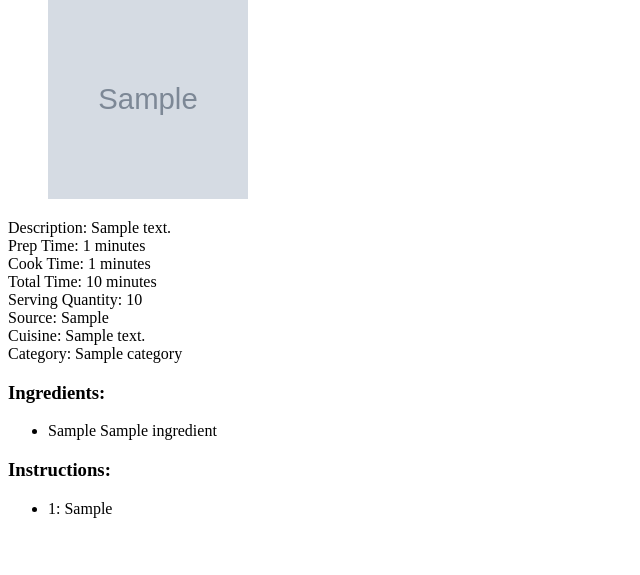
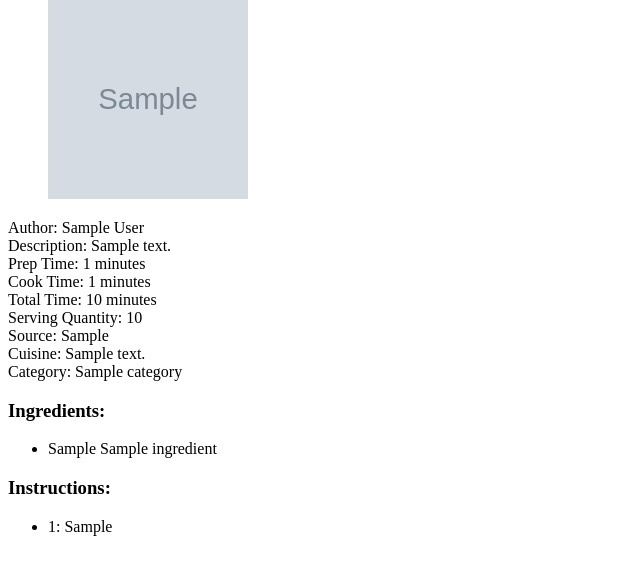
Before and after one commit to fionniepollack/recipe-berry, a Flask app: page /recipes/1 in a window 1280 px wide. Shown: the part 137-712 px from the top of the page, without its empty margins (0-640 px from the left). Run offline with Flask 2, Linux system fonts and the light colour scheme; the visitor is signed in with stand-in values (Sample User, id 1); tables that the repository leaves empty hold one stand-in row (values such as "Sample post"); grey boxes marked "Sample" are stand-in pictures.

Commit message:
Display author on recipe_details.html

```diff
--- a/templates/recipe_details.html
+++ b/templates/recipe_details.html
@@ -14,6 +14,7 @@
   </ul>
 
   <p>
+    Author: {{ recipe.user.first_name}} {{ recipe.user.last_name}}<br>
     Description: {{ recipe.description }}<br>
     Prep Time: {{ recipe.prep_time }} minutes<br>
     Cook Time: {{ recipe.cook_time }} minutes<br>
```
